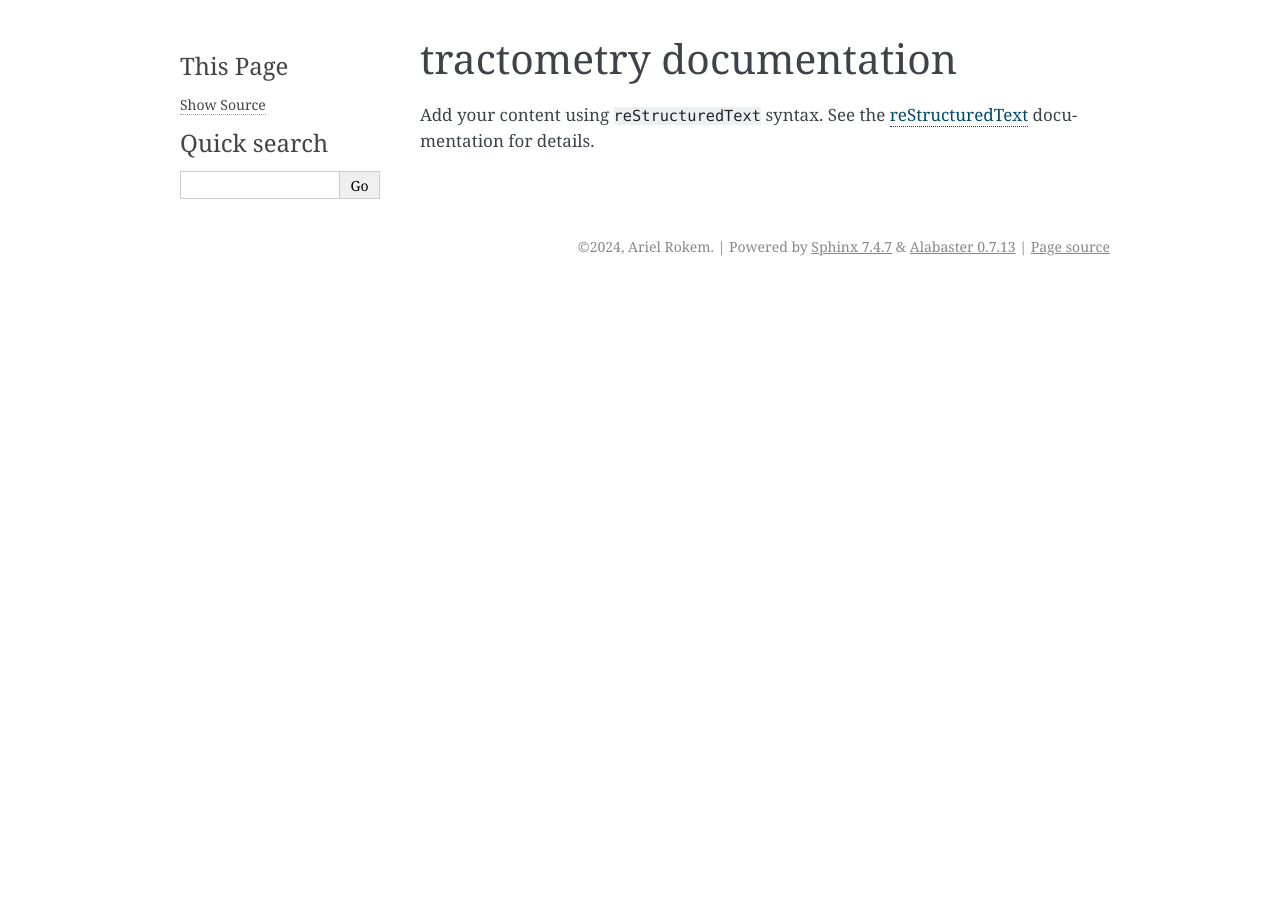
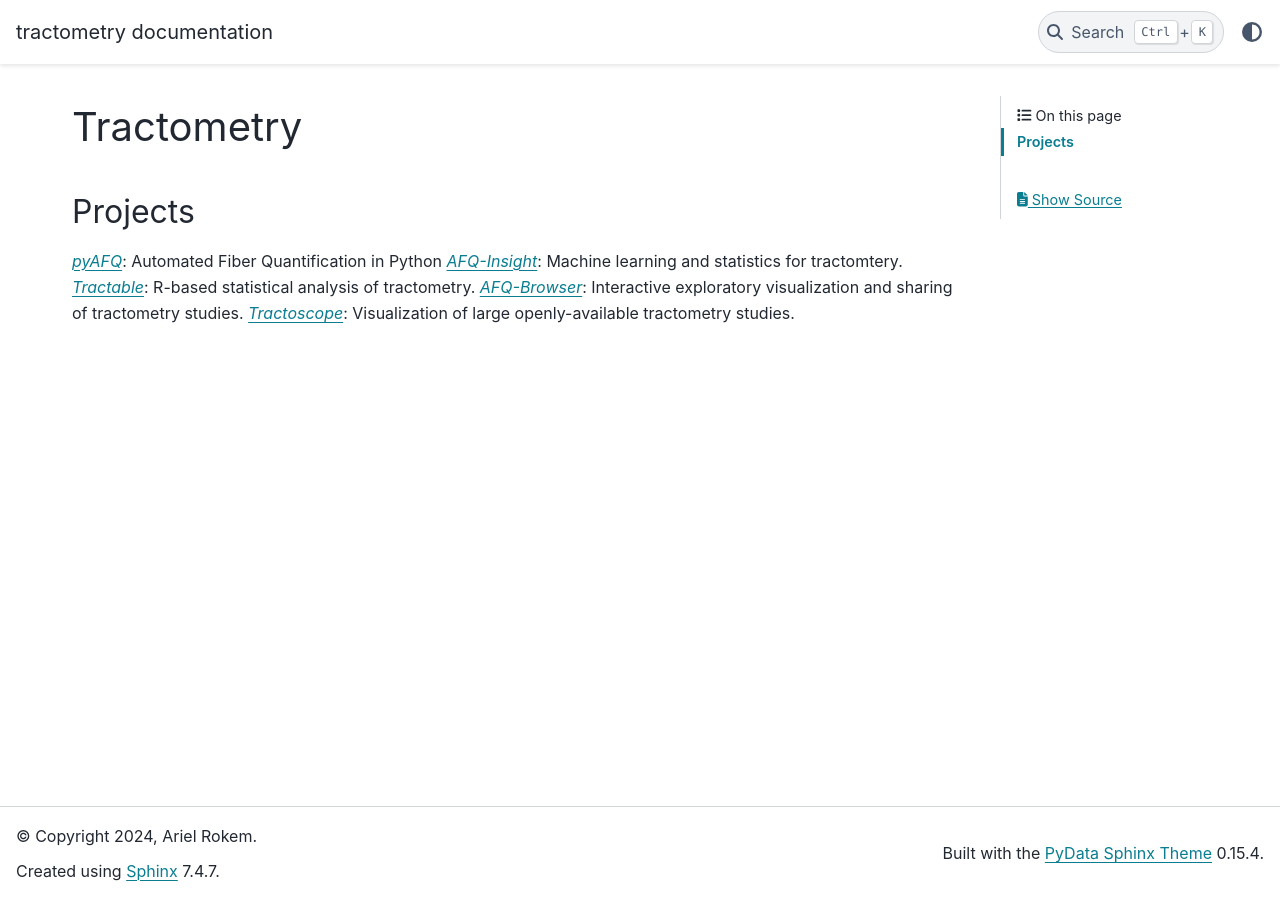
Before and after one commit to tractometry/tractometry.github.io, a Sphinx documentation site: the page built from source/index.md, in a window 1280 px wide. Built offline with Sphinx 7.4.7 and the PyData theme 0.15.4, drawn with Linux system fonts in a browser that asks for light colours.

````diff
--- a/requirements.txt
+++ b/requirements.txt
@@ -1 +1,3 @@
 sphinx
+myst-parser
+pydata_sphinx_theme
--- a/source/conf.py
+++ b/source/conf.py
@@ -13,15 +13,16 @@ author = 'Ariel Rokem'
 # -- General configuration ---------------------------------------------------
 # https://www.sphinx-doc.org/en/master/usage/configuration.html#general-configuration
 
-extensions = []
+extensions = [
+    "myst_parser",
+    ]
 
 templates_path = ['_templates']
-exclude_patterns = []
-
-
+exclude_patterns = ['.DS_Store']
+source_suffix = ['.rst', '.md']
 
 # -- Options for HTML output -------------------------------------------------
 # https://www.sphinx-doc.org/en/master/usage/configuration.html#options-for-html-output
 
-html_theme = 'alabaster'
+html_theme = 'pydata_sphinx_theme'
 html_static_path = ['_static']
--- /dev/null
+++ b/source/index.md
@@ -0,0 +1,17 @@
+# Tractometry
+
+## Projects
+
+[*pyAFQ*](https://tractometry.org/pyAFQ): Automated Fiber Quantification in Python
+[*AFQ-Insight*](https://tractometry.org/AFQ-Insight): Machine learning and statistics for tractomtery.
+[*Tractable*](https://tractometry.org/tractable): R-based statistical analysis of tractometry.
+[*AFQ-Browser*](https://tractometry.org/AFQ-Browser): Interactive exploratory visualization and sharing of tractometry studies.
+[*Tractoscope*](https://tractometry.org/tractoscope): Visualization of large openly-available tractometry studies.
+
+```{eval-rst}
+
+.. toctree::
+   :maxdepth: 2
+   :caption: Contents:
+
+```
--- a/source/index.rst
+++ /dev/null
@@ -1,16 +0,0 @@
-.. tractometry documentation master file, created by
-   sphinx-quickstart on Thu Oct 31 09:45:39 2024.
-   You can adapt this file completely to your liking, but it should at least
-   contain the root `toctree` directive.
-
-tractometry documentation
-=========================
-
-Add your content using ``reStructuredText`` syntax. See the
-`reStructuredText <https://www.sphinx-doc.org/en/master/usage/restructuredtext/index.html>`_
-documentation for details.
-
-
-.. toctree::
-   :maxdepth: 2
-   :caption: Contents:
````
Also changed, not shown: 1 other file.
